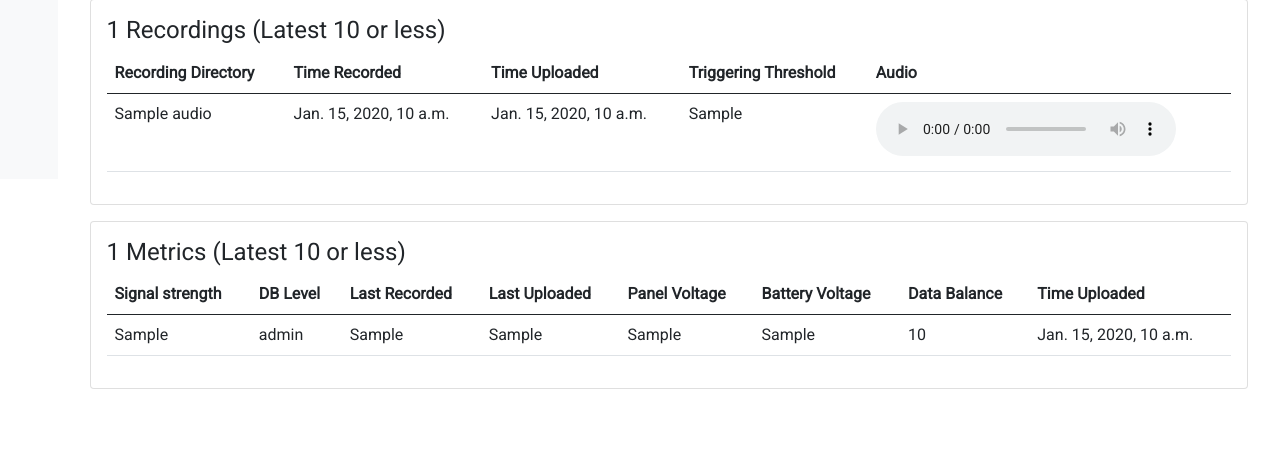
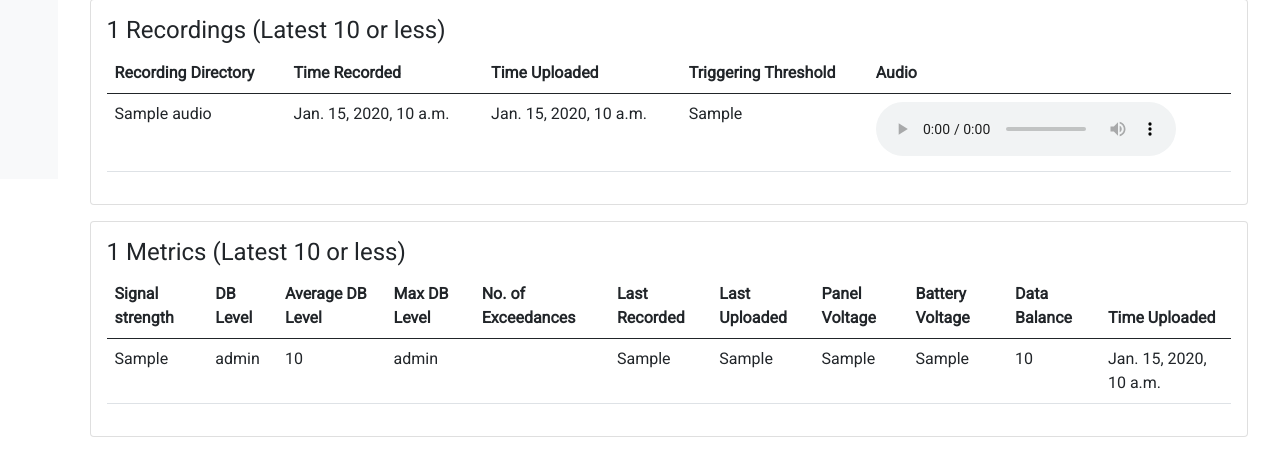
Before and after one commit to SunbirdAI/noise-sensors-monitoring, a Django app: template templates/devices/device_detail.html in a window 1280 px wide. Shown: the part 621-1074 px from the top of the page. Before the commit the page ends 1010 px from the top, so only its background shows below. Run offline with Django 3.2, Linux system fonts and the light colour scheme; the template is opened without the code that fills it: most values are stand-ins (such as "Sample title", 1, 10 or a date in 2020); some libraries are stand-ins or nearby versions.

Commit message:
Update device_metrics fields

```diff
--- a/device_metrics/forms.py
+++ b/device_metrics/forms.py
@@ -6,7 +6,7 @@
     class Meta:
         model = DeviceMetrics
         fields = [
-                  'device', 'sig_strength', 'db_level', 'last_rec',
-                  'last_upl', 'panel_voltage', 'battery_voltage',
-                  'data_balance'
+                  'device', 'sig_strength', 'db_level', 'avg_db_level', 'max_db_level',
+                  'no_of_exceedances', 'last_rec', 'last_upl', 'panel_voltage',
+                  'battery_voltage', 'data_balance'
                  ]
--- a/device_metrics/models.py
+++ b/device_metrics/models.py
@@ -1,7 +1,6 @@
 import uuid
 
 from django.db import models
-from django.db.models.fields import PositiveIntegerField, PositiveSmallIntegerField
 from django.core.validators import MaxValueValidator
 
 from devices.models import Device
@@ -16,7 +15,10 @@
     sig_strength = models.PositiveSmallIntegerField(
         validators = [MaxValueValidator(31)]
     )
-    db_level = models.PositiveIntegerField()
+    db_level = models.FloatField()
+    avg_db_level = models.FloatField(null=True)
+    max_db_level = models.FloatField(null=True)
+    no_of_exceedances = models.PositiveIntegerField(null=True)
     last_rec = models.PositiveIntegerField()
     last_upl = models.PositiveIntegerField()
     panel_voltage = models.PositiveIntegerField()
--- a/device_metrics/serializers.py
+++ b/device_metrics/serializers.py
@@ -10,7 +10,8 @@
     class Meta:
         model = DeviceMetrics
         fields = [
-                'device', 'sig_strength', 'db_level', 'last_rec', 'last_upl',
-                'panel_voltage', 'battery_voltage', 'data_balance', 'time_uploaded'
+                'device', 'sig_strength', 'db_level', 'avg_db_level', 'max_db_level',
+                'no_of_exceedances', 'last_rec', 'last_upl', 'panel_voltage',
+                'battery_voltage', 'data_balance', 'time_uploaded'
             ]
         read_only_fields = ['time_uploaded']
--- a/templates/devices/device_detail.html
+++ b/templates/devices/device_detail.html
@@ -101,6 +101,9 @@
                         <tr>
                             <th scope="col">Signal strength</th>
                             <th scope="col">DB Level</th>
+                            <th scope="col">Average DB Level</th>
+                            <th scope="col">Max DB Level</th>
+                            <th scope="col">No. of Exceedances</th>
                             <th scope="col">Last Recorded</th>
                             <th scope="col">Last Uploaded</th>
                             <th scope="col">Panel Voltage</th>
@@ -114,6 +117,9 @@
                             <tr>
                                 <td>{{ metric.sig_strength }}</td>
                                 <td>{{ metric.db_level }}</td>
+                                <td>{{ metric.avg_db_level }}</td>
+                                <td>{{ metric.max_db_level }}</td>
+                                <td>{{ metric.no_of_exceedances}}</td>
                                 <td>{{ metric.last_rec }}</td>
                                 <td>{{ metric.last_upl }}</td>
                                 <td>{{ metric.panel_voltage }}</td>
```
Also changed, not shown: device_metrics/migrations/0003_auto_20220217_1649.py (added).
